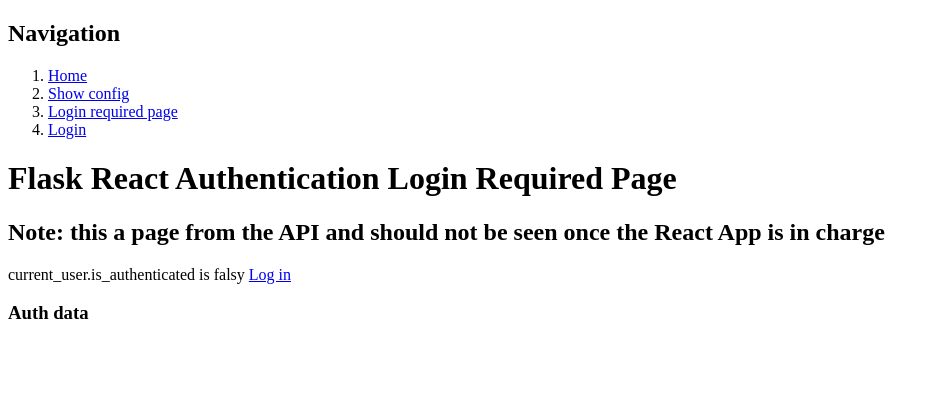
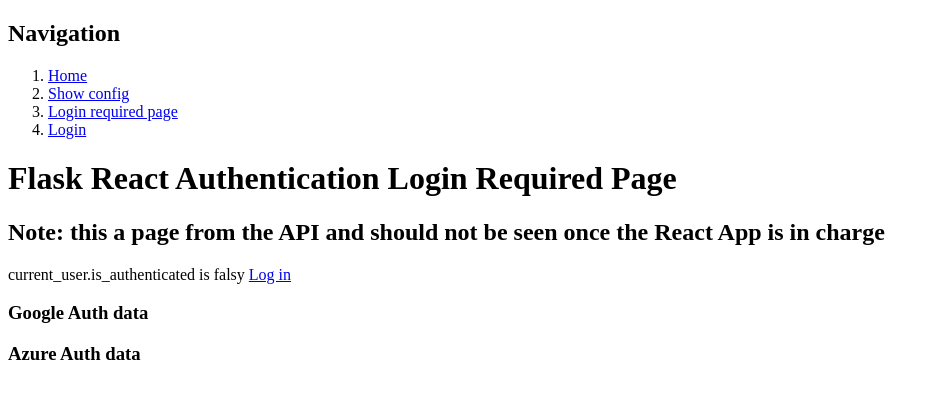
Before and after one commit to AndrewOwenMartin/flask-react-auth, a Flask app: template fra-back/fra_back/templates/login-required.html in a window 1280 px wide. Shown: the top 399 px of the page, without its empty margins (0-940 px from the left). Run offline with Flask 2, Linux system fonts and the light colour scheme; the template is opened without the code that fills it, so the values that code supplies are empty; parts of the project's set-up code (start-up, migrations or seed data) failed here and were passed over.

Commit message:
Adds report on Azure auth to login-required.html

```diff
--- a/fra-back/fra_back/app.py
+++ b/fra-back/fra_back/app.py
@@ -5,6 +5,7 @@
 import sqlalchemy.orm as orm
 import fra_back.app_helpers as app_helpers
 import flask_dance.contrib.google as google_dance
+import flask_dance.contrib.azure as azure_dance
 import flask_security
 import fra_back.models as db
 from logging import DEBUG, INFO, WARNING, ERROR, FATAL
@@ -93,26 +94,40 @@
 
         return flask.redirect(login_url)
 
-    response = google_dance.google.get("/oauth2/v1/userinfo")
+    google_response = google_dance.google.get("/oauth2/v1/userinfo")
 
     log.info(
         "Authorized: %s. Response is OK: %s",
         google_dance.google.authorized,
-        response.ok,
+        google_response.ok,
     )
 
-    if response.ok:
+    if google_response.ok:
 
-        auth_data = response.json()
+        google_auth_data = google_response.json()
 
     else:
 
-        auth_data = {"logged_in": "no", "msg": "response.ok was falsy"}
+        google_auth_data = {"logged_in": "no", "msg": "response.ok was falsy"}
 
-    picture = auth_data.setdefault("picture", None)
+    google_picture = google_auth_data.setdefault("picture", None)
+
+    # azure_response = azure_dance.azure.get("https://graph.microsoft.com/v1.0/users")
+    azure_response = azure_dance.azure.get("/v1.0/me")
+
+    if azure_response.ok:
+
+        azure_auth_data = azure_response.json()
+
+    else:
+
+        azure_auth_data = {"logged_in": "no", "msg": "response.ok was falsy"}
 
     return flask.render_template(
-        "login-required.html", auth_data=auth_data, picture=picture
+        "login-required.html",
+        google_auth_data=google_auth_data,
+        google_picture=google_picture,
+        azure_auth_data=azure_auth_data,
     )
 
 
--- a/fra-back/fra_back/templates/login-required.html
+++ b/fra-back/fra_back/templates/login-required.html
@@ -24,13 +24,17 @@
         current_user.is_authenticated is falsy
         <a href="{{ url_for('google.login') }}">Log in</a>
     {% endif %}
-    <h3>Auth data</h3>
-    {% for k,v in auth_data.items() %}
+    <h3>Google Auth data</h3>
+    {% for k,v in google_auth_data.items() %}
         <p>{{k}}: {{v}}</p>
     {% endfor %}
-    {% if picture %}
-        <img src={{picture}} />
+    {% if google_picture %}
+        <img src={{google_picture}} />
     {% endif %}
+    <h3>Azure Auth data</h3>
+    {% for k,v in azure_auth_data.items() %}
+        <p>{{k}}: {{v}}</p>
+    {% endfor %}
 
 </body>
 </html>
```
